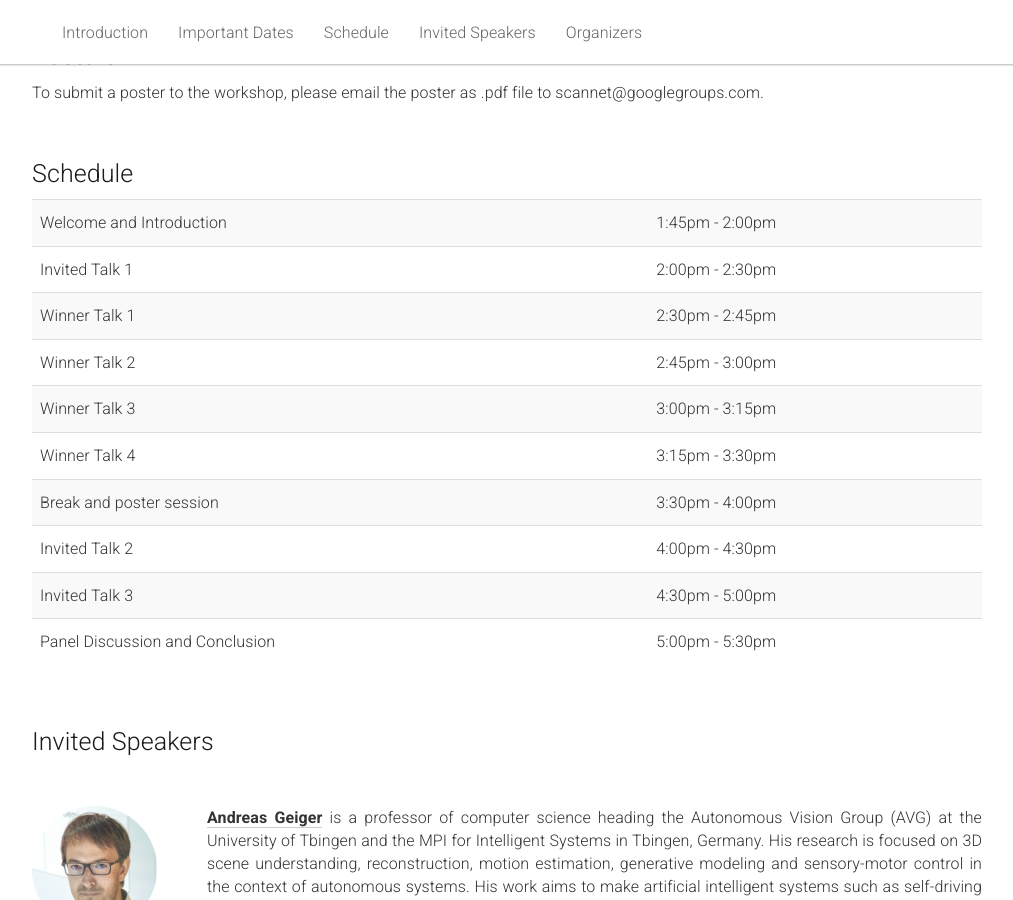
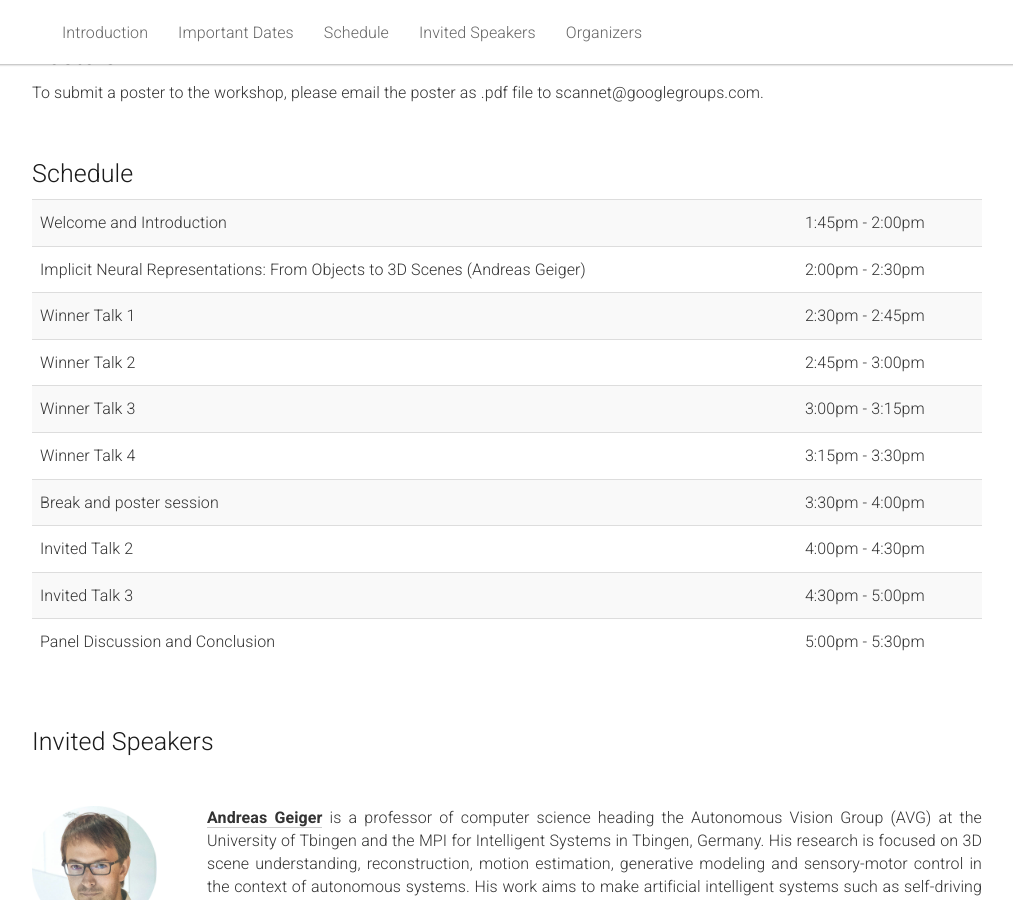
Before and after one commit to ScanNet/cvpr2020workshop, a Jekyll site: the page built from _pages/home.md, in a window 1280 px wide and 900 px high, scrolled down 1867 px. Shown: the whole window, without its empty margins (133-1146 px from the left). Built offline with Jekyll 4.4.1, drawn with Linux system fonts in a browser that asks for light colours.

Commit message:
Update home.md

```diff
--- a/_pages/home.md
+++ b/_pages/home.md
@@ -155,7 +155,7 @@ acknowledgements: ""
           <td>1:45pm - 2:00pm</td>
         </tr>
         <tr>
-          <td>Invited Talk 1</td>
+          <td>Implicit Neural Representations: From Objects to 3D Scenes (Andreas Geiger)</td>
           <td>2:00pm - 2:30pm</td>
         </tr>
         <tr>
```
